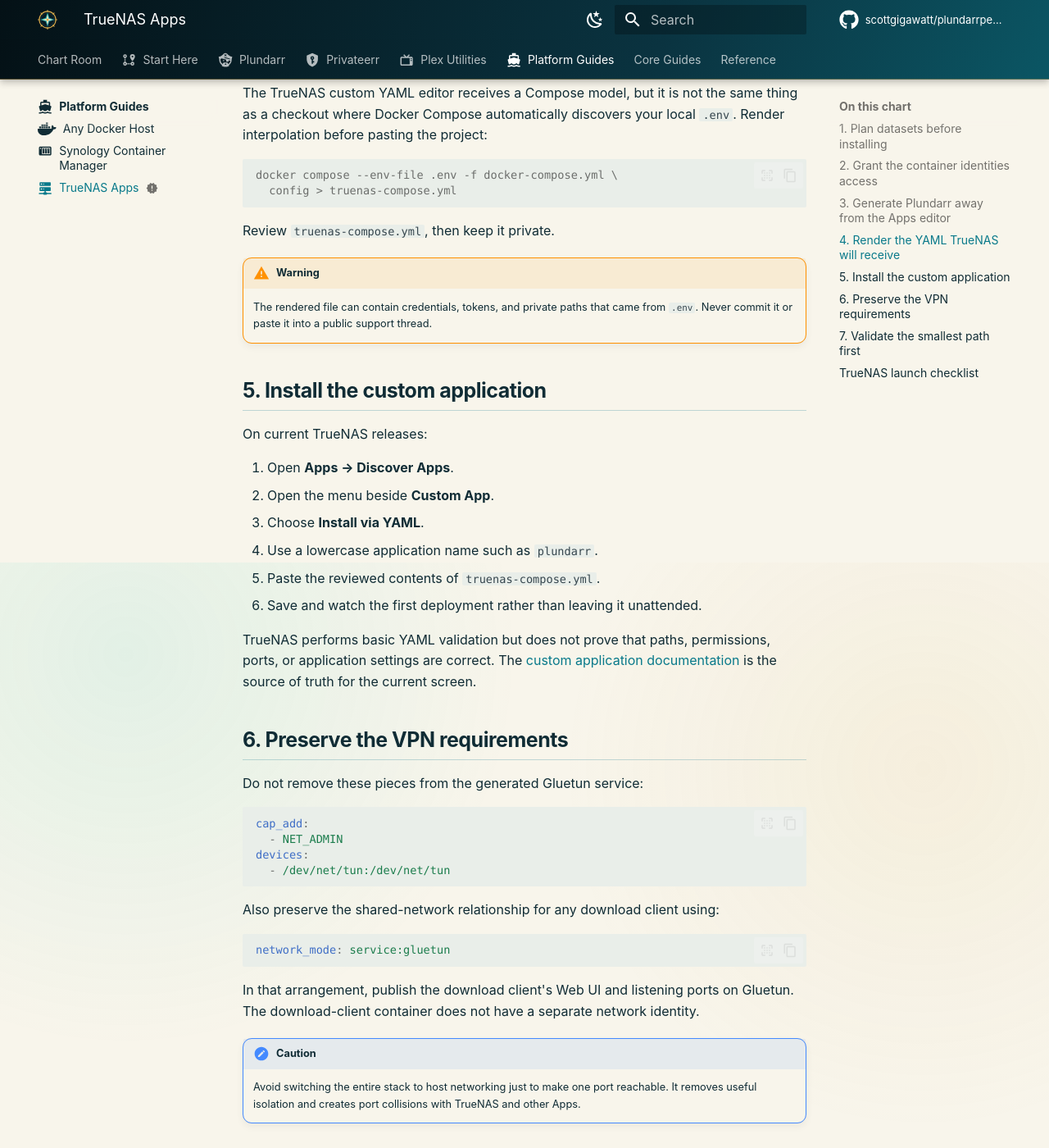
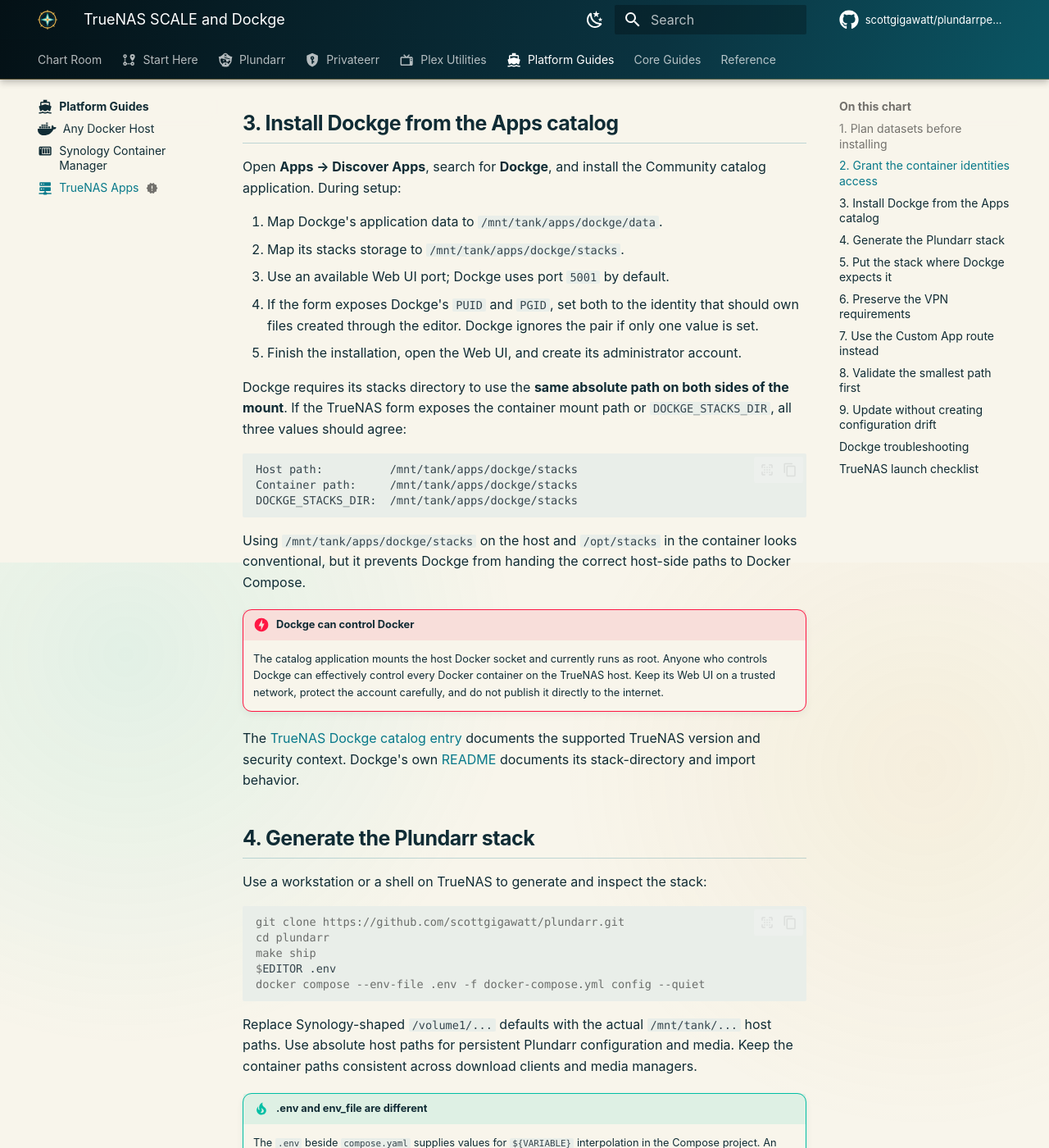
Before and after one commit to scottgigawatt/plundarrpedia, an MkDocs documentation site: the page built from docs/guides/truenas.md, in a window 1280 px wide and 1400 px high, scrolled down 2114 px. Shown: the whole window at 82% size. Built offline with MkDocs 1.6.1 and Material for MkDocs 9.7.7, drawn with Linux system fonts in a browser that asks for light colours; comment, search, counter and statistics services are not loaded; some of the changed text lies outside the part shown.

Commit message:
🧭 Give Dockge a proper TrueNAS treasure map

````diff
--- a/docs/guides/truenas.md
+++ b/docs/guides/truenas.md
@@ -1,31 +1,45 @@
 ---
-title: TrueNAS Apps
-description: Prepare datasets, ACLs, Compose YAML, networking, and Gluetun for Plundarr on current TrueNAS systems.
+title: TrueNAS SCALE and Dockge
+description: Run Plundarr on TrueNAS SCALE with Dockge or a TrueNAS custom application.
 icon: material/server-network
 status: new
 ---
 
-# TrueNAS Apps
+# TrueNAS SCALE and Dockge
 
-Current TrueNAS releases use a Docker-based Apps system and can install a custom
-application from Docker Compose YAML. This guide targets that model, introduced
-in TrueNAS 24.10. It does not describe the older Kubernetes-based application
-backend or TrueNAS CORE jails.
+Current TrueNAS SCALE releases use a Docker-based Apps system. You can deploy
+Plundarr as either:
+
+- a **Dockge stack**, which keeps the generated Compose project editable and
+  manageable as ordinary files; or
+- a **TrueNAS custom application**, which accepts a rendered Compose model in
+  the Apps interface.
+
+This guide focuses on Dockge because it is a comfortable fit for people already
+using Compose. The custom-application route remains useful when you do not want
+another stack manager. Both routes target the Docker Apps model introduced in
+TrueNAS 24.10, not the older Kubernetes Apps backend or TrueNAS CORE jails.
 
 !!! note
-    TrueNAS screens and container identity behavior continue to evolve. Confirm
-    the workflow against the documentation for your installed TrueNAS release
-    before changing a production system.
+    The TrueNAS Community catalog currently lists Dockge for TrueNAS 24.10.2.2
+    or newer. Screens and container identity behavior continue to evolve, so
+    confirm the workflow against the documentation for your installed release.
 
 ## 1. Plan datasets before installing
 
 TrueNAS recommends dedicated datasets for application data instead of hiding
 important state inside the system-managed `ix-apps` dataset. One starting point
-is:
+for Dockge and Plundarr is:
 
 ```text
 /mnt/tank
 ├── apps
+│   ├── dockge
+│   │   ├── data
+│   │   └── stacks
+│   │       └── plundarr
+│   │           ├── compose.yaml
+│   │           └── .env
 │   └── plundarr
 │       └── config
 └── media
@@ -38,8 +52,9 @@ is:
         └── anime
 ```
 
-Create the datasets and directories before opening the Custom App screen.
-TrueNAS cannot pause the installation wizard while you redesign storage.
+The Dockge `data` directory holds its application state. The `stacks` directory
+holds the actual Compose projects. Plundarr configuration and media stay
+separate so they can have different backup, snapshot, and permission policies.
 
 !!! important "Keep hardlink candidates in one filesystem"
     ZFS datasets are separate filesystems. If you want Radarr or Sonarr to
@@ -62,6 +77,7 @@ Host-path mounts do not gain permission merely because a path appears in
 Compose. Add the required access control list (ACL) entries for the identities
 that read or write each dataset:
 
+- Dockge needs access to its `data` and `stacks` paths.
 - Download clients need modify access to download directories.
 - Radarr and Sonarr need downloads plus their own final libraries.
 - Plex or Jellyfin normally need read access to libraries and modify access to
@@ -75,10 +91,48 @@ cannot traverse a host path, consult the current
 before adding an entry. Do not solve every ACL problem with recursive world
 write access.
 
-## 3. Generate Plundarr away from the Apps editor
+## 3. Install Dockge from the Apps catalog
 
-Use a workstation or another Docker-capable shell to generate and inspect the
-stack:
+Open **Apps → Discover Apps**, search for **Dockge**, and install the Community
+catalog application. During setup:
+
+1. Map Dockge's application data to `/mnt/tank/apps/dockge/data`.
+2. Map its stacks storage to `/mnt/tank/apps/dockge/stacks`.
+3. Use an available Web UI port; Dockge uses port `5001` by default.
+4. If the form exposes Dockge's `PUID` and `PGID`, set both to the identity that
+   should own files created through the editor. Dockge ignores the pair if only
+   one value is set.
+5. Finish the installation, open the Web UI, and create its administrator
+   account.
+
+Dockge requires its stacks directory to use the **same absolute path on both
+sides of the mount**. If the TrueNAS form exposes the container mount path or
+`DOCKGE_STACKS_DIR`, all three values should agree:
+
+```text
+Host path:          /mnt/tank/apps/dockge/stacks
+Container path:     /mnt/tank/apps/dockge/stacks
+DOCKGE_STACKS_DIR:  /mnt/tank/apps/dockge/stacks
+```
+
+Using `/mnt/tank/apps/dockge/stacks` on the host and `/opt/stacks` in the
+container looks conventional, but it prevents Dockge from handing the correct
+host-side paths to Docker Compose.
+
+!!! danger "Dockge can control Docker"
+    The catalog application mounts the host Docker socket and currently runs as
+    root. Anyone who controls Dockge can effectively control every Docker
+    container on the TrueNAS host. Keep its Web UI on a trusted network, protect
+    the account carefully, and do not publish it directly to the internet.
+
+The [TrueNAS Dockge catalog entry](https://apps.truenas.com/catalog/dockge/)
+documents the supported TrueNAS version and security context. Dockge's own
+[README](https://github.com/louislam/dockge) documents its stack-directory and
+import behavior.
+
+## 4. Generate the Plundarr stack
+
+Use a workstation or a shell on TrueNAS to generate and inspect the stack:
 
 ```console
 git clone https://github.com/scottgigawatt/plundarr.git
@@ -88,41 +142,43 @@ $EDITOR .env
 docker compose --env-file .env -f docker-compose.yml config --quiet
 ```
 
-Replace Synology-style `/volume1/...` defaults with the actual `/mnt/tank/...`
-host paths. Keep container paths consistent across applications.
+Replace Synology-shaped `/volume1/...` defaults with the actual
+`/mnt/tank/...` host paths. Use absolute host paths for persistent Plundarr
+configuration and media. Keep the container paths consistent across download
+clients and media managers.
 
-## 4. Render the YAML TrueNAS will receive
+!!! tip ".env and env_file are different"
+    The `.env` beside `compose.yaml` supplies values for `${VARIABLE}`
+    interpolation in the Compose project. An `env_file:` entry sends variables
+    into a particular container. One does not replace the other.
 
-The TrueNAS custom YAML editor receives a Compose model, but it is not the same
-thing as a checkout where Docker Compose automatically discovers your local
-`.env`. Render interpolation before pasting the project:
+## 5. Put the stack where Dockge expects it
+
+Copy the generated deployment into its own lowercase stack directory:
 
 ```console
-docker compose --env-file .env -f docker-compose.yml \
-  config > truenas-compose.yml
+mkdir -p /mnt/tank/apps/dockge/stacks/plundarr
+cp docker-compose.yml \
+  /mnt/tank/apps/dockge/stacks/plundarr/compose.yaml
+cp .env /mnt/tank/apps/dockge/stacks/plundarr/.env
 ```
 
-Review `truenas-compose.yml`, then keep it private.
+Run those commands from a checkout stored on TrueNAS. If you generated the
+project on another computer, transfer the two files to the same destination
+with SFTP or an SMB share instead.
 
-!!! warning
-    The rendered file can contain credentials, tokens, and private paths that
-    came from `.env`. Never commit it or paste it into a public support thread.
+Keep `.env` beside `compose.yaml`, and protect both as private configuration.
+If `COMPOSE_PROJECT_NAME` is set, use a stable value such as `plundarr`.
 
-## 5. Install the custom application
+In Dockge, choose **Scan Stacks Folder**. Open the discovered `plundarr` stack,
+review the resolved configuration, and deploy it. Dockge recognizes standard
+`compose.yaml` and `docker-compose.yml` files, but one stack per directory is
+the least surprising layout.
 
-On current TrueNAS releases:
-
-1. Open **Apps → Discover Apps**.
-2. Open the menu beside **Custom App**.
-3. Choose **Install via YAML**.
-4. Use a lowercase application name such as `plundarr`.
-5. Paste the reviewed contents of `truenas-compose.yml`.
-6. Save and watch the first deployment rather than leaving it unattended.
-
-TrueNAS performs basic YAML validation but does not prove that paths,
-permissions, ports, or application settings are correct. The
-[custom application documentation](https://apps.truenas.com/managing-apps/installing-custom-apps/)
-is the source of truth for the current screen.
+!!! warning "Do not launch the same stack twice"
+    Stop and remove any earlier CLI-managed or TrueNAS Custom App copy before
+    deploying it through Dockge. Two copies compete for container names, ports,
+    networks, and the same configuration files.
 
 ## 6. Preserve the VPN requirements
 
@@ -141,18 +197,49 @@ Also preserve the shared-network relationship for any download client using:
 network_mode: service:gluetun
 ```
 
-In that arrangement, publish the download client's Web UI and listening ports
-on Gluetun. The download-client container does not have a separate network
-identity.
+Dockge controls the host Docker engine, so **Gluetun** needs `/dev/net/tun` and
+`NET_ADMIN`; the Dockge application itself does not. Publish a network-sharing
+download client's Web UI and listening ports on Gluetun. That download-client
+container does not have a separate network identity.
 
 !!! caution
     Avoid switching the entire stack to host networking just to make one port
     reachable. It removes useful isolation and creates port collisions with
     TrueNAS and other Apps.
 
-## 7. Validate the smallest path first
+## 7. Use the Custom App route instead
 
-Use the Apps logs and shell to confirm this order:
+Skip this section if Dockge is managing the stack. For a TrueNAS custom
+application, render interpolation before pasting the project because the Apps
+editor does not automatically discover the `.env` beside your source file:
+
+```console
+docker compose --env-file .env -f docker-compose.yml \
+  config > truenas-compose.yml
+```
+
+Then:
+
+1. Open **Apps → Discover Apps**.
+2. Open the menu beside **Custom App**.
+3. Choose **Install via YAML**.
+4. Use a lowercase application name such as `plundarr`.
+5. Paste the reviewed contents of `truenas-compose.yml`.
+6. Save and watch the first deployment rather than leaving it unattended.
+
+TrueNAS performs basic YAML validation but does not prove that paths,
+permissions, ports, or application settings are correct. Follow the current
+[custom application documentation](https://apps.truenas.com/managing-apps/installing-custom-apps/)
+for the exact screen.
+
+!!! warning
+    Rendered Compose can contain credentials, tokens, and private paths that
+    came from `.env`. Never commit it or paste it into a public support thread.
+
+## 8. Validate the smallest path first
+
+Use Dockge's container logs, or the TrueNAS Apps logs for a custom application,
+to confirm this order:
 
 1. Privateerr generates `wg0.conf` and `privateerr.env`.
 2. Gluetun reads those files and establishes the WireGuard tunnel.
@@ -164,14 +251,43 @@ Do not configure every indexer and manager while the VPN lane is still
 unhealthy. One working path is easier to diagnose than twenty simultaneous
 first-run failures.
 
+## 9. Update without creating configuration drift
+
+Treat the generated Plundarr project as the source of truth:
+
+1. Back up `config/`, `compose.yaml`, and `.env` through a secret-aware process.
+2. Run `make ship` in the Plundarr checkout and review the regenerated files.
+3. Validate them with `docker compose config --quiet`.
+4. Copy the reviewed Compose file and `.env` into the Dockge stack directory.
+5. Use Dockge to pull the selected images and recreate the stack.
+6. Repeat the VPN-lane validation before updating application settings.
+
+Avoid maintaining different hand-edited copies in the Plundarr checkout and
+Dockge. That makes the next regeneration difficult to audit.
+
+## Dockge troubleshooting
+
+| Symptom | First check |
+| --- | --- |
+| Stack is absent after a scan | Confirm `stacks/plundarr/compose.yaml` exists and the host, container, and `DOCKGE_STACKS_DIR` paths match exactly. |
+| Compose variables are empty | Confirm the private file is named `.env`, sits beside `compose.yaml`, and is readable by Dockge. |
+| A host path is denied | Check dataset traversal, ACL entries, and the numeric service UID/GID instead of granting world-write access. |
+| Gluetun cannot open TUN | Confirm the Gluetun service retains `/dev/net/tun` and `NET_ADMIN`. |
+| Download-client Web UI is unreachable | Publish its ports on Gluetun when it uses `network_mode: service:gluetun`. |
+| Ports or container names already exist | Stop the older Custom App or CLI-managed copy before deploying the Dockge stack. |
+
 ## TrueNAS launch checklist
 
-- [ ] The installed release uses the Docker-based Apps system.
-- [ ] Application state and media datasets exist before installation.
+- [ ] The installed TrueNAS release supports the Docker-based Apps system and
+      the current Dockge catalog application.
+- [ ] Dockge's data and stacks datasets exist before installation.
+- [ ] Dockge's host, container, and configured stacks paths match exactly.
+- [ ] Dockge is reachable only from a trusted network.
 - [ ] Downloads and libraries that need hardlinks share one ZFS dataset.
 - [ ] ACL entries match the services' numeric identities.
 - [ ] Every host path begins with the correct `/mnt/POOL/...` path.
+- [ ] `.env` is private and sits beside the Dockge `compose.yaml`.
 - [ ] `/dev/net/tun` and `NET_ADMIN` remain configured for Gluetun.
 - [ ] The custom subnet does not overlap another network.
 - [ ] Published ports belong to Gluetun for network-sharing download clients.
-- [ ] Rendered YAML and generated VPN material are kept private.
+- [ ] Only one Dockge, Custom App, or CLI copy of the stack is running.
````
